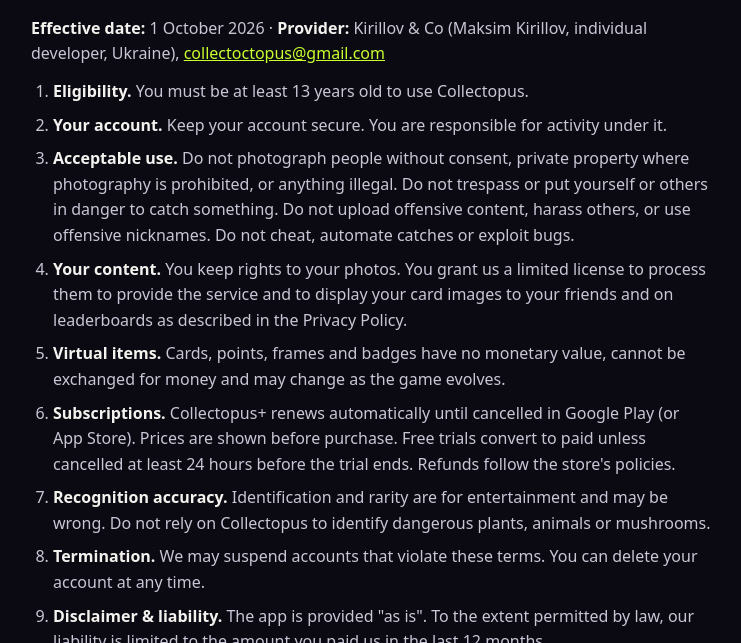
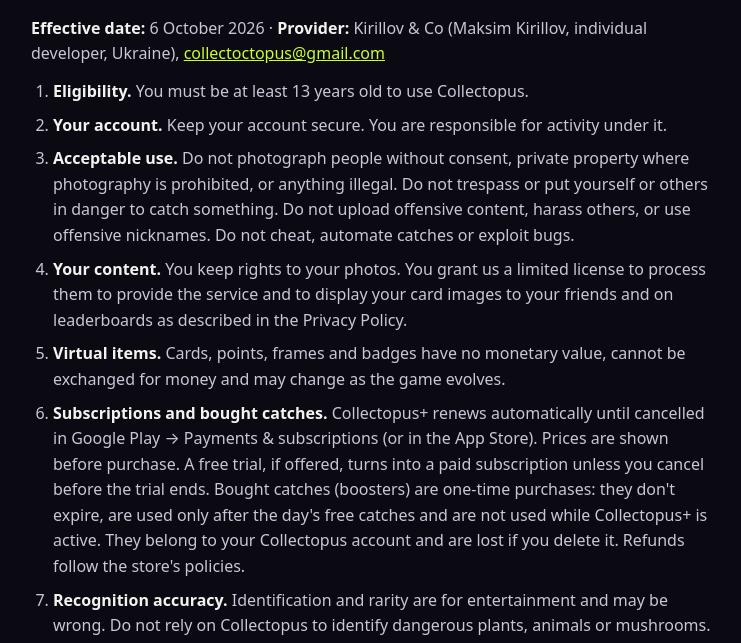
Before and after one commit to playcollectopus/playcollectopus.github.io, a plain HTML site: page terms/index.html in a window 1280 px wide. Shown: the part 157-800 px from the top of the page, without its empty margins (269-1010 px from the left). Drawn offline with Linux system fonts and the light colour scheme.

Commit message:
Terms: subscriptions and bought catches (6 Oct 2026)

```diff
--- a/terms/index.html
+++ b/terms/index.html
@@ -31,14 +31,14 @@
 <main>
   <header><img src="/icon-192.png" alt=""><a href="/">Collectopus</a></header>
   <h1>Collectopus Terms of Use</h1>
-<p><strong>Effective date:</strong> 1 October 2026 · <strong>Provider:</strong> Kirillov &amp; Co (Maksim Kirillov, individual developer, Ukraine), <a href="mailto:collectoctopus@gmail.com">collectoctopus@gmail.com</a></p>
+<p><strong>Effective date:</strong> 6 October 2026 · <strong>Provider:</strong> Kirillov &amp; Co (Maksim Kirillov, individual developer, Ukraine), <a href="mailto:collectoctopus@gmail.com">collectoctopus@gmail.com</a></p>
 <ol>
   <li><strong>Eligibility.</strong> You must be at least 13 years old to use Collectopus.</li>
   <li><strong>Your account.</strong> Keep your account secure. You are responsible for activity under it.</li>
   <li><strong>Acceptable use.</strong> Do not photograph people without consent, private property where photography is prohibited, or anything illegal. Do not trespass or put yourself or others in danger to catch something. Do not upload offensive content, harass others, or use offensive nicknames. Do not cheat, automate catches or exploit bugs.</li>
   <li><strong>Your content.</strong> You keep rights to your photos. You grant us a limited license to process them to provide the service and to display your card images to your friends and on leaderboards as described in the Privacy Policy.</li>
   <li><strong>Virtual items.</strong> Cards, points, frames and badges have no monetary value, cannot be exchanged for money and may change as the game evolves.</li>
-  <li><strong>Subscriptions.</strong> Collectopus+ renews automatically until cancelled in Google Play (or App Store). Prices are shown before purchase. Free trials convert to paid unless cancelled at least 24 hours before the trial ends. Refunds follow the store's policies.</li>
+  <li><strong>Subscriptions and bought catches.</strong> Collectopus+ renews automatically until cancelled in Google Play → Payments &amp; subscriptions (or in the App Store). Prices are shown before purchase. A free trial, if offered, turns into a paid subscription unless you cancel before the trial ends. Bought catches (boosters) are one-time purchases: they don't expire, are used only after the day's free catches and are not used while Collectopus+ is active. They belong to your Collectopus account and are lost if you delete it. Refunds follow the store's policies.</li>
   <li><strong>Recognition accuracy.</strong> Identification and rarity are for entertainment and may be wrong. Do not rely on Collectopus to identify dangerous plants, animals or mushrooms.</li>
   <li><strong>Termination.</strong> We may suspend accounts that violate these terms. You can delete your account at any time.</li>
   <li><strong>Disclaimer &amp; liability.</strong> The app is provided "as is". To the extent permitted by law, our liability is limited to the amount you paid us in the last 12 months.</li>
```
